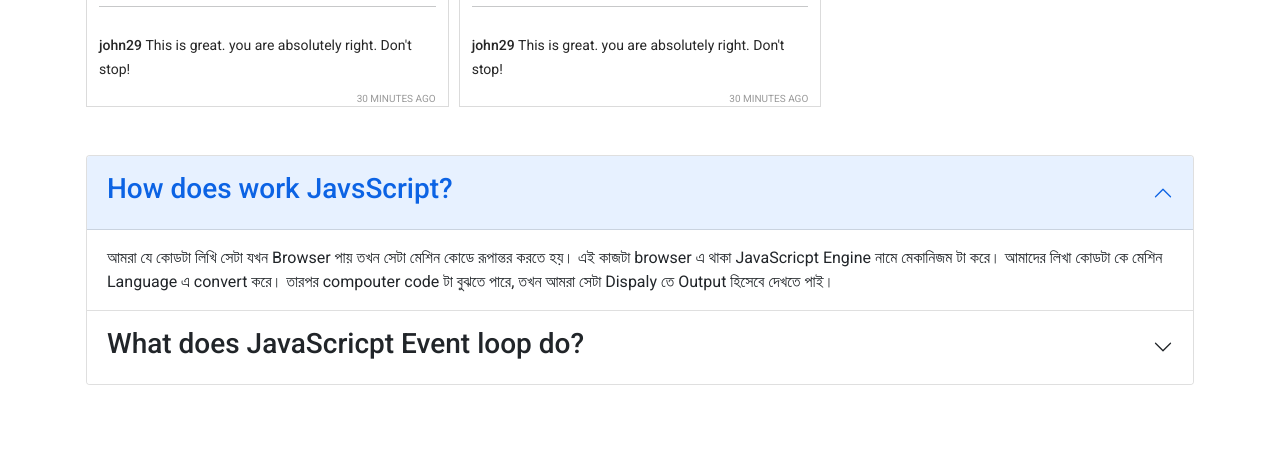
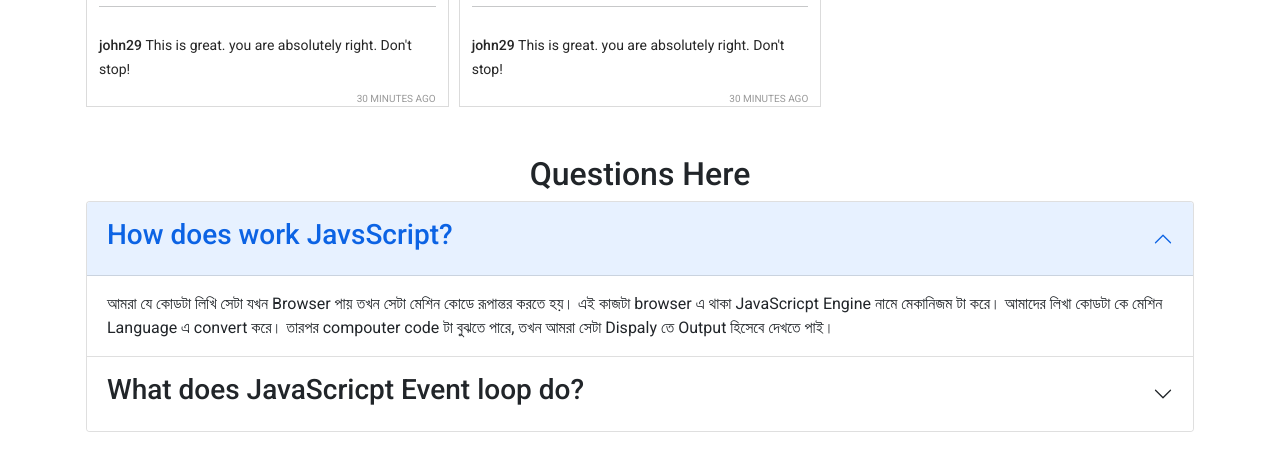
Before and after one commit to marufbillah57/bike-gallery, a plain HTML site: page index.html in a window 1280 px wide. Shown: the part 1425-1895 px from the top of the page. Before the commit the page ends 1874 px from the top, so only its background shows below. Drawn offline with nearby package versions, Linux system fonts and the light colour scheme.

Commit message:
questions added

```diff
--- a/index.html
+++ b/index.html
@@ -77,6 +77,7 @@
                 <h1>Reported posts</h1>
             </div>
             <section class="questions-area mt-5 mb-5">
+                <h2 class="text-center">Questions Here</h2>
                 <div class="accordion" id="accordionExample">
                     <div class="accordion-item">
                       <h2 class="accordion-header" id="headingOne">
```
